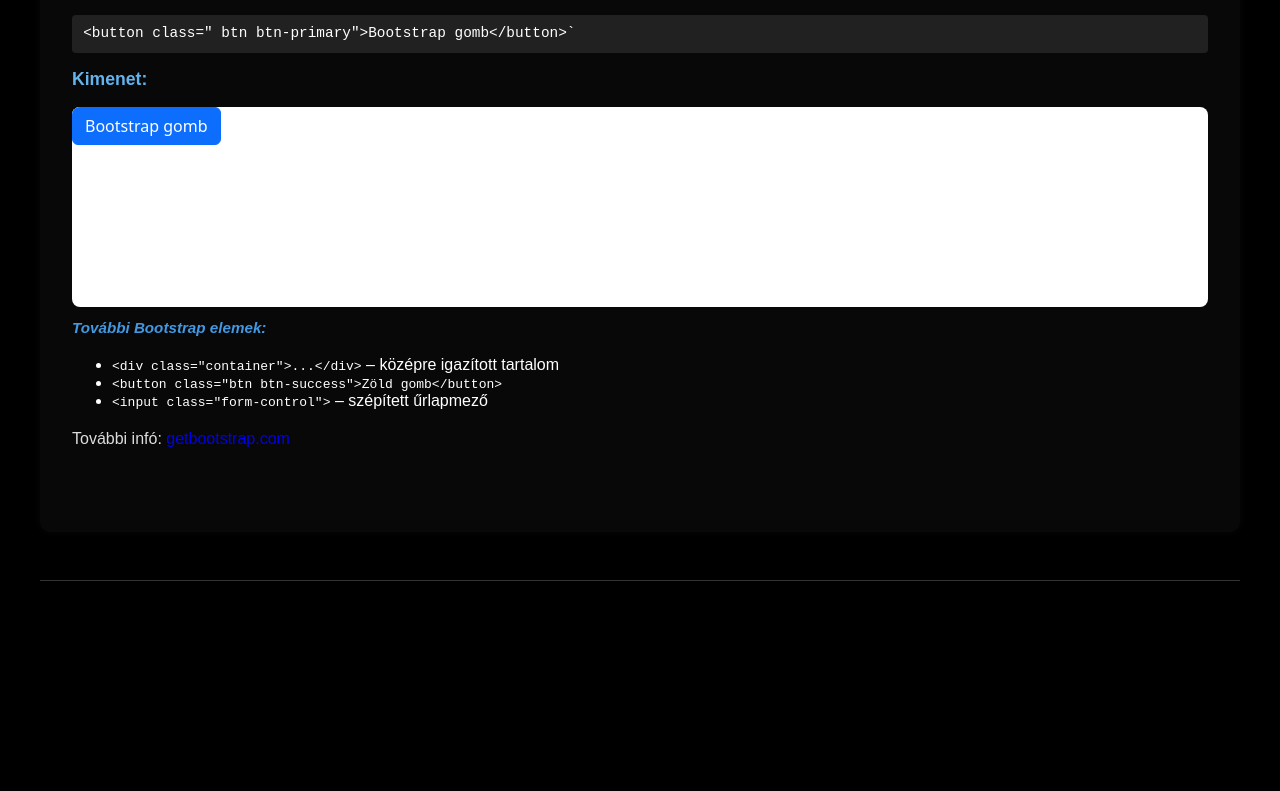
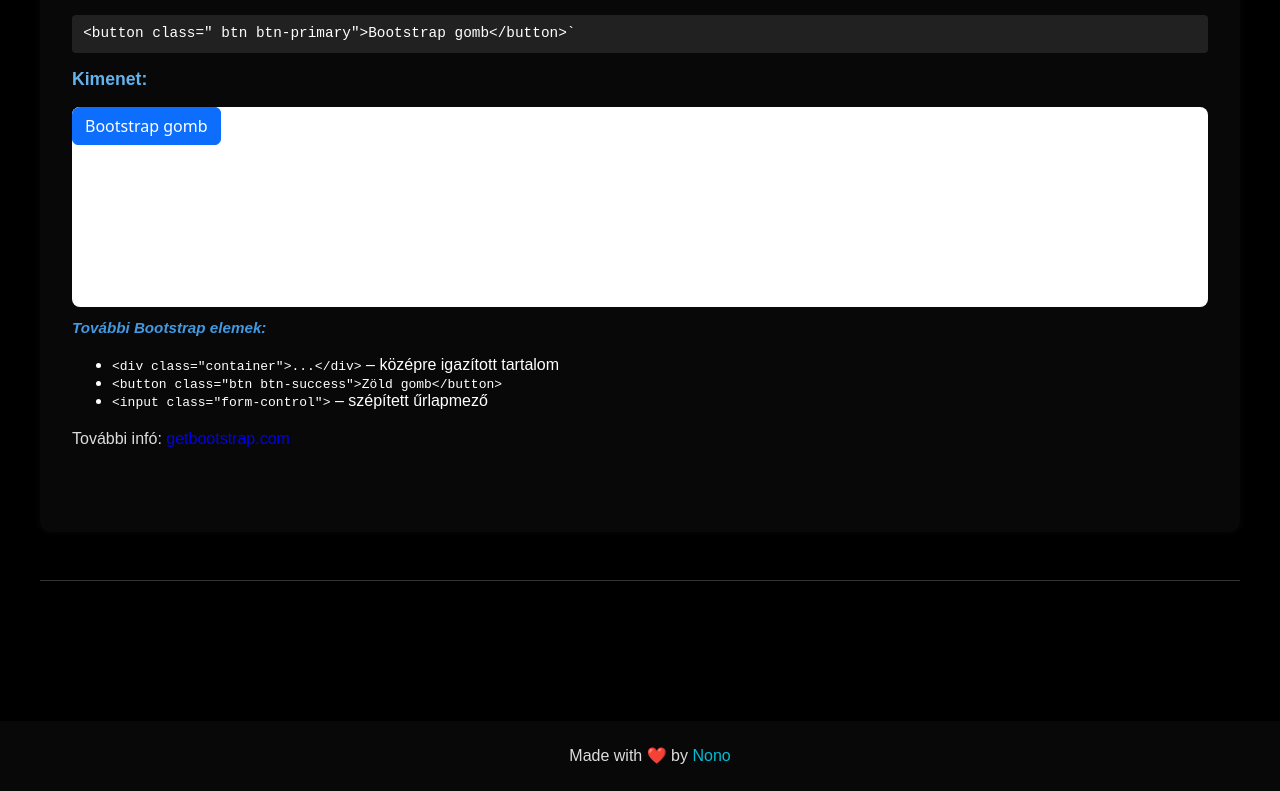
Before and after one commit to xflesx69/CiscoCommands, a Vue app: page /html in a window 1280 px wide. Shown: the part 2073-2864 px from the top of the page. Before the commit the page ends 2734 px from the top, so only its background shows below. Built offline with nearby package versions, Linux system fonts and the light colour scheme.

Commit message:
added footer

```diff
--- a/src/App.vue
+++ b/src/App.vue
@@ -11,12 +11,35 @@
     <a href="https://sulipy.hu/" target="_blank"><button>sulipy.hu</button></a>
     <a href="https://www.w3schools.com/" target="_blank"><button>w3</button></a>
   </div>
-  <transition name="slide" mode="out-in">
-    <RouterView />
-  </transition>
+  <div class="view">
+    <transition name="slide" mode="out-in">
+      <RouterView />
+    </transition>
+  </div>
+  <footer>
+    <p>Made with ❤️ by <a href="https://xflesx.hu/" target="_blank">Nono</a></p>
+  </footer>
 </template>
 
 <style>
+footer {
+  position: block;
+  bottom: 0;
+  width: 100%;
+  text-align: center;
+  padding: 10px;
+  background-color: #080808;
+
+  a {
+    color: #00bcd4;
+    text-decoration: none;
+  }
+}
+
+.view {
+  margin-bottom: 60px;
+}
+
 .slide-enter-active,
 .slide-leave-active {
   transition: transform 0.5s ease;
```
